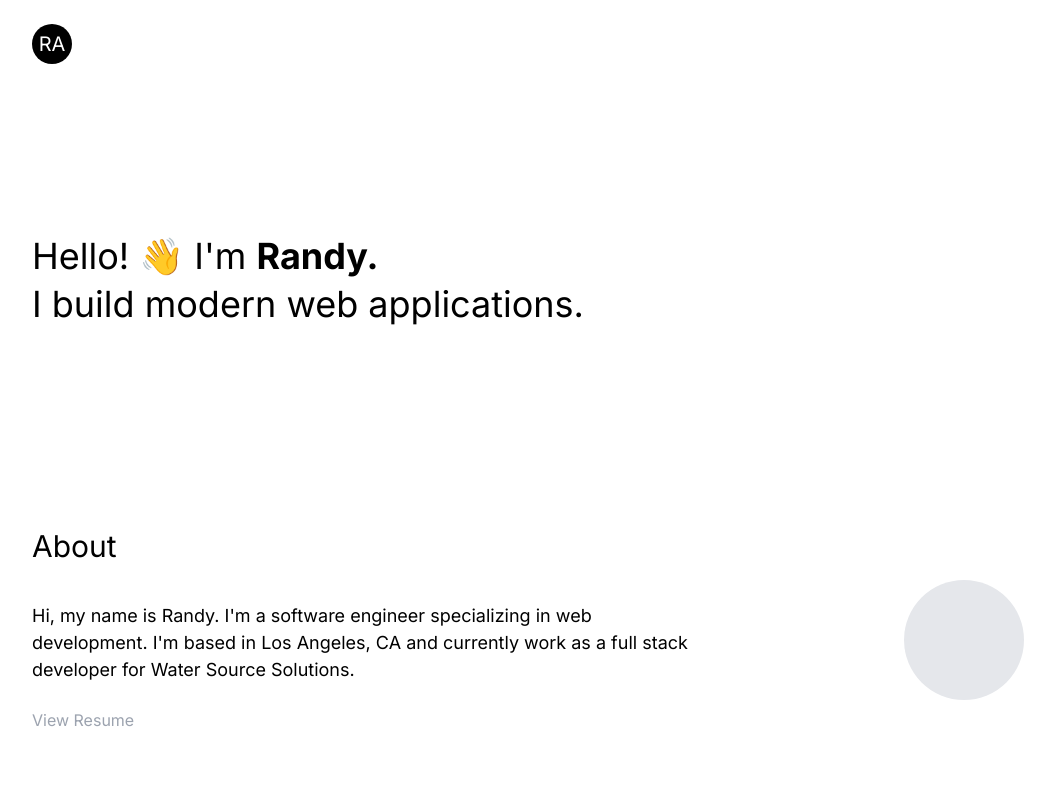
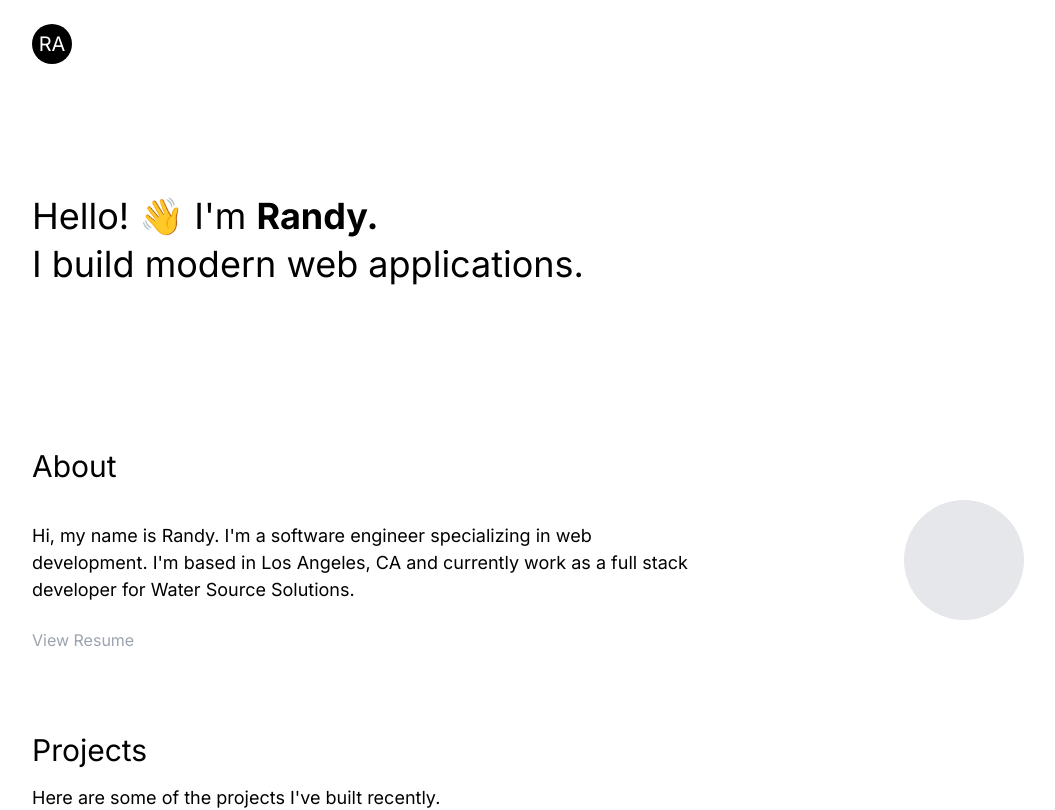
Before and after one commit to ranasun/randya.dev, a React (Vite) app: page / in a window 1280 px wide. Shown: the top 810 px of the page, without its empty margins (112-1167 px from the left). Built offline with nearby package versions, Linux system fonts and the light colour scheme; some icons are missing.

Commit message:
Remove y-axis padding

```diff
--- a/src/App.tsx
+++ b/src/App.tsx
@@ -22,7 +22,7 @@ function App() {
 				{/* INTRO */}
 				<section className="py-[120px]">
 					<div>
-						<h1 className="text-4xl leading-[48px] py-10">
+						<h1 className="text-4xl leading-[48px]">
 							Hello! 👋 I'm <strong>Randy.</strong>
 							<br />I build modern web applications.
 						</h1>
```
